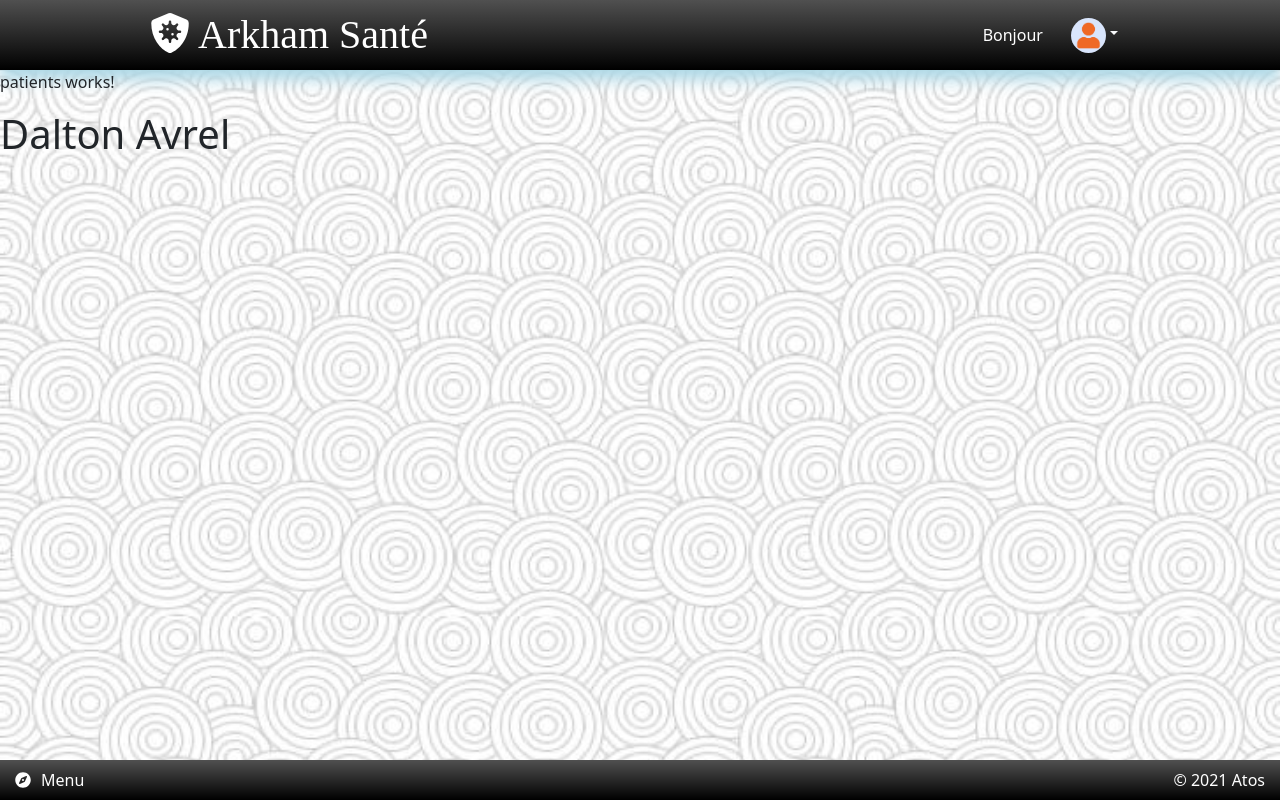
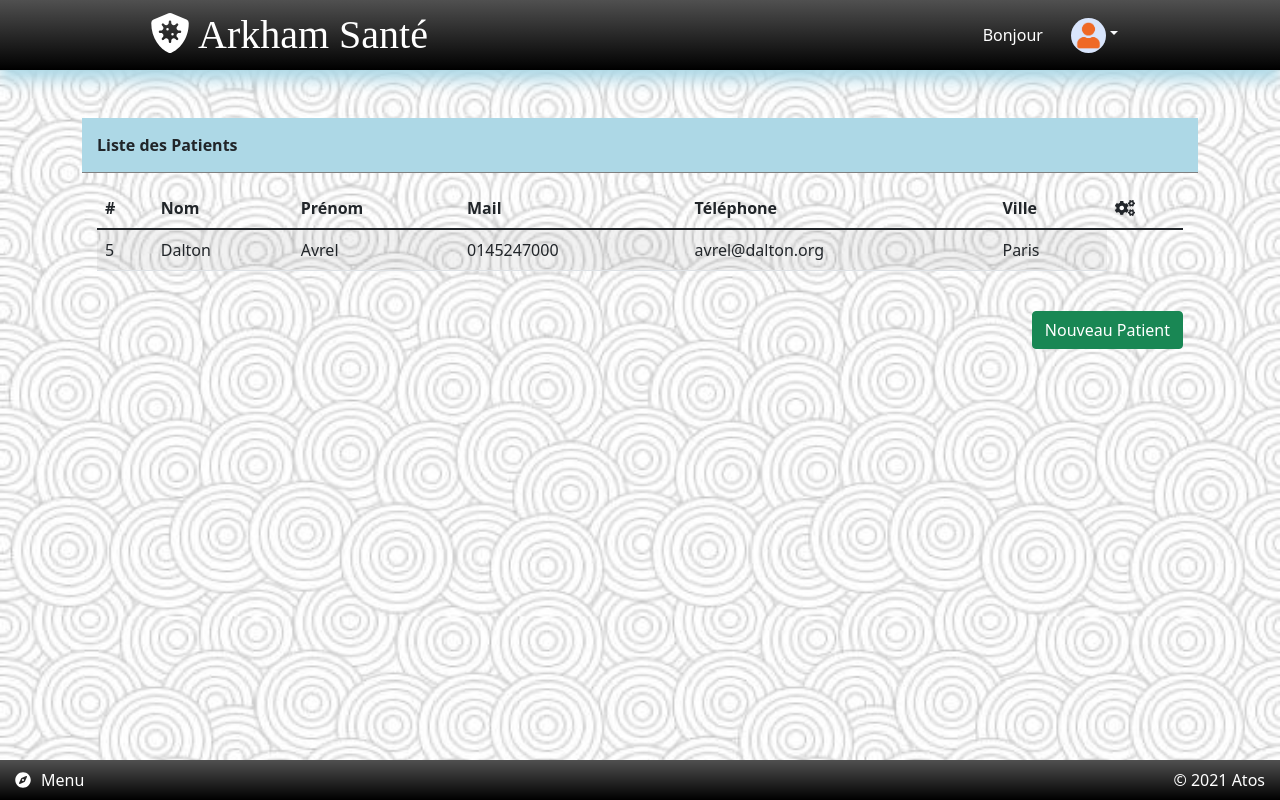
Before and after one commit to simonboivin/AngularMedical, an Angular app: page /patients in a window 1280 px wide. Built offline with nearby package versions, Linux system fonts and the light colour scheme.

Commit message:
ajout liste des patients

```diff
--- a/src/app/app-routing.module.ts
+++ b/src/app/app-routing.module.ts
@@ -1,9 +1,11 @@
 import { NgModule } from '@angular/core';
 import { RouterModule, Routes } from '@angular/router';
 import { PatientsComponent } from './patients/patients.component';
+import { VillesComponent } from './villes/villes.component';
 
 const routes: Routes = [
-  { path: "patients", component: PatientsComponent }
+  { path: "patients", component: PatientsComponent },
+  { path: "villes", component: VillesComponent }
 ];
 
 @NgModule({
--- a/src/app/classes/patients.ts
+++ b/src/app/classes/patients.ts
@@ -2,12 +2,12 @@ import { Villes } from './villes';
 
 export class Patients {
 
-    private id: number;
-    private nom: string;
-    private prenom: string;
-    private email: string;
-    private telephone: string;
-    private ville: Villes;
+    public id: number;
+    public nom: string;
+    public prenom: string;
+    public email: string;
+    public telephone: string;
+    public ville: Villes;
 
     constructor(id: number, nom: string, prenom: string, email: string, telephone: string, ville: Villes) {
         this.id = id;
@@ -19,103 +19,4 @@ export class Patients {
     }
 
 
-    /**
-     * Getter $id
-     * @return {number}
-     */
-    public get $id(): number {
-        return this.id;
-    }
-
-    /**
-     * Setter $id
-     * @param {number} value
-     */
-    public set $id(value: number) {
-        this.id = value;
-    }
-
-
-    /**
-     * Getter $nom
-     * @return {string}
-     */
-    public get $nom(): string {
-        return this.nom;
-    }
-
-    /**
-     * Setter $nom
-     * @param {string} value
-     */
-    public set $nom(value: string) {
-        this.nom = value;
-    }
-
-    /**
-     * Getter $prenom
-     * @return {string}
-     */
-    public get $prenom(): string {
-        return this.prenom;
-    }
-
-    /**
-     * Setter $prenom
-     * @param {string} value
-     */
-    public set $prenom(value: string) {
-        this.prenom = value;
-    }
-
-    /**
-     * Getter $email
-     * @return {string}
-     */
-    public get $email(): string {
-        return this.email;
-    }
-
-    /**
-     * Setter $email
-     * @param {string} value
-     */
-    public set $email(value: string) {
-        this.email = value;
-    }
-
-    /**
-     * Getter $telephone
-     * @return {string}
-     */
-    public get $telephone(): string {
-        return this.telephone;
-    }
-
-    /**
-     * Setter $telephone
-     * @param {string} value
-     */
-    public set $telephone(value: string) {
-        this.telephone = value;
-    }
-
-
-    /**
-     * Getter $ville
-     * @return {Villes}
-     */
-    public get $ville(): Villes {
-        return this.ville;
-    }
-
-    /**
-     * Setter $ville
-     * @param {Villes} value
-     */
-    public set $ville(value: Villes) {
-        this.ville = value;
-    }
-
-
 }
--- a/src/app/patients/patients.component.html
+++ b/src/app/patients/patients.component.html
@@ -1,3 +1,38 @@
-<p>patients works!</p>
+<div class="container mt-5">
+    <div class="entete_fenetre"> Liste des Patients</div>
+    <div class="conteneur_fenetre">
+        <table class="table table-striped align-middle">
+            <thead>
+                <tr>
+                    <th>#</th>
+                    <th>Nom</th>
+                    <th>Prénom</th>
+                    <th>Mail</th>
+                    <th>Téléphone</th>
+                    <th>Ville</th>
+                    <th>
+                        <fa-icon [icon]="faCogs"></fa-icon>
+                    </th>
+                </tr>
+            </thead>
+            <tbody>
+                <tr>
+                    <td>{{ patient.id }}</td>
+                    <td> {{ patient.nom }} </td>
+                    <td> {{ patient.prenom }} </td>
+                    <td> {{ patient.email }} </td>
+                    <td> {{ patient.telephone }} </td>
+                    <td> {{ patient.ville.nom }} </td>
+                </tr>
+            </tbody>
+        </table>
+        <br />
+        <div class="fonctions">
+            <button data-bs-toggle="modal" data-bs-target="#addPatientModal" class="btn btn-success float-end">Nouveau
+                Patient
+            </button>
+        </div>
+    </div>
 
-<h1>{{ patient.$nom }} {{ patient.$prenom }} </h1>
+
+</div>
--- a/src/app/patients/patients.component.ts
+++ b/src/app/patients/patients.component.ts
@@ -1,6 +1,7 @@
 import { Component, OnInit } from '@angular/core';
 import { Patients } from '../classes/patients';
 import { Villes } from '../classes/villes';
+import { faCogs } from '@fortawesome/free-solid-svg-icons';
 
 
 @Component({
@@ -10,7 +11,9 @@ import { Villes } from '../classes/villes';
 })
 export class PatientsComponent implements OnInit {
 
-  ville : Villes = new Villes(1, "Paris", 75000);
+  faCogs = faCogs;
+
+  ville: Villes = new Villes(1, "Paris", 75000);
   patient: Patients = new Patients(5, "Dalton", "Avrel", "0145247000", "avrel@dalton.org", this.ville);
 
   constructor() { }
```
